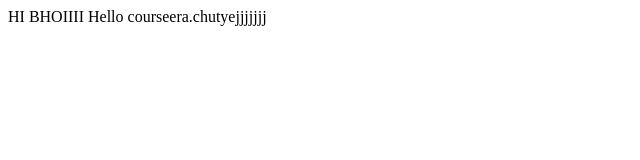
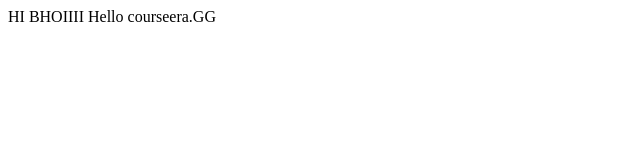
Before and after one commit to Goldie2597/coursera-test-repository, a plain HTML site: page site/index.html in a window 1280 px wide. Shown: the full height of the page, 0-640 px from the left. Drawn offline with Linux system fonts and the light colour scheme.

Commit message:
updated.

```diff
--- a/site/index.html
+++ b/site/index.html
@@ -6,6 +6,6 @@
 	<title>Hellooooooooooo</title>
 </head>
 <body>
-<hi>Hello courseera.chutyejjjjjjj</hi>
+<hi>Hello courseera.GG</hi>
 </body>
 </html>
```
